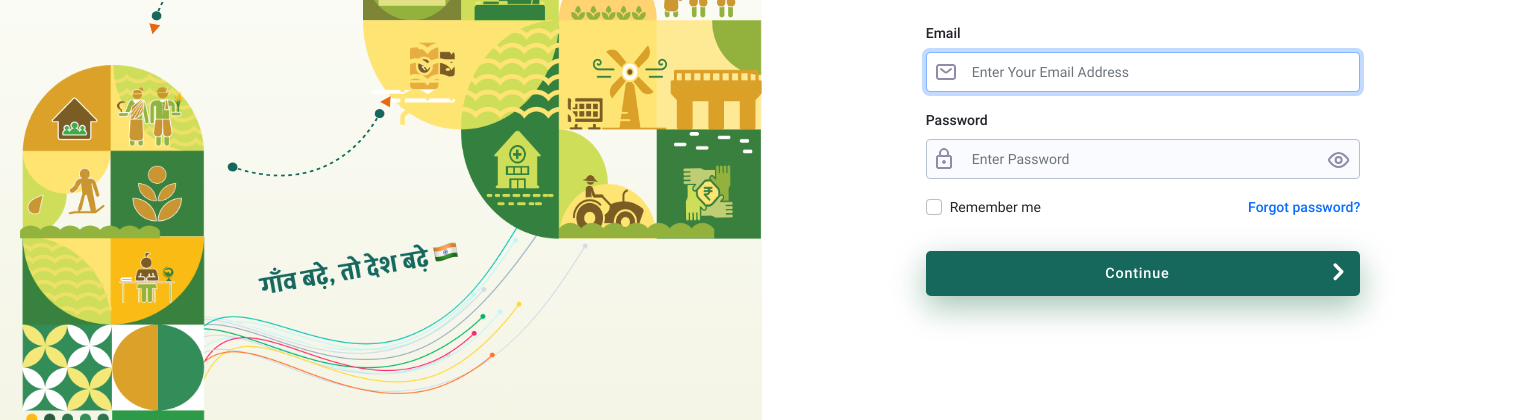
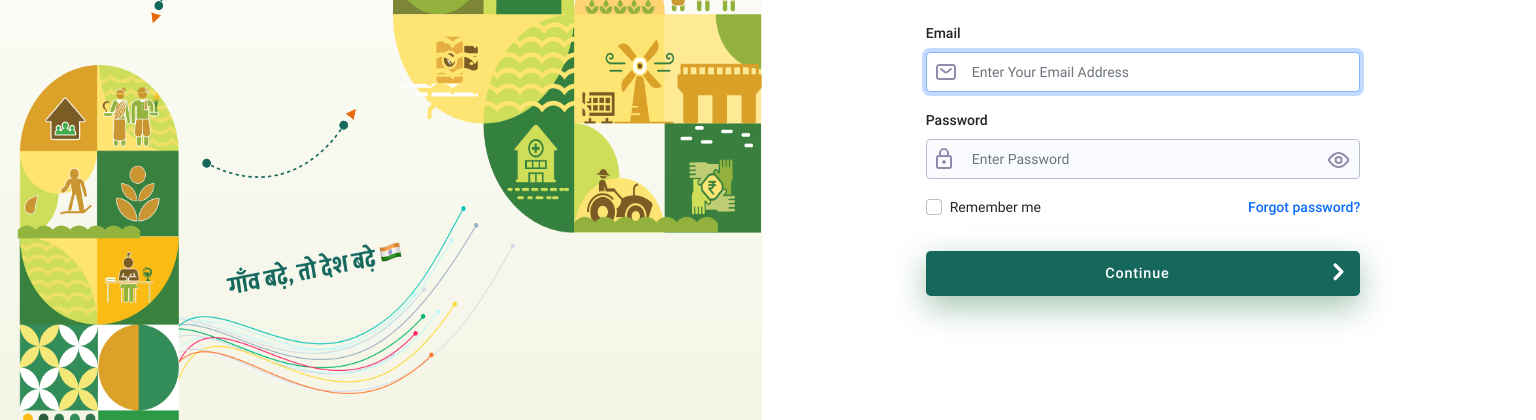
Before and after one commit to bandodkarsiddhant/login-nabard, a plain HTML site: page index.html in a window 1536 px wide. Shown: the part 303-723 px from the top of the page. Drawn offline with Linux system fonts and the light colour scheme.

Commit message:
Add files via upload

```diff
--- a/assets/css/login.css
+++ b/assets/css/login.css
@@ -364,20 +364,21 @@ span {
 @media (min-width: 1441px) {
   #login-asset3 {
     height: 54vh;
-    width: 40vw;
+    width: 35vw;
   }
 
   #login-asset4 {
-    width: 26vw;
+    width: 24vw;
     height: 54vh;
+    top: 13vh;
   }
 
   #login-asset5 {
     left: 8vw;
     top: 26vh;
-    width: 18vw;
+    width: 16vw;
     height: 38vh;
-    transform: rotate(4deg);
+    transform: rotate(11deg);
   }
 
   #nabard-logo {
```
